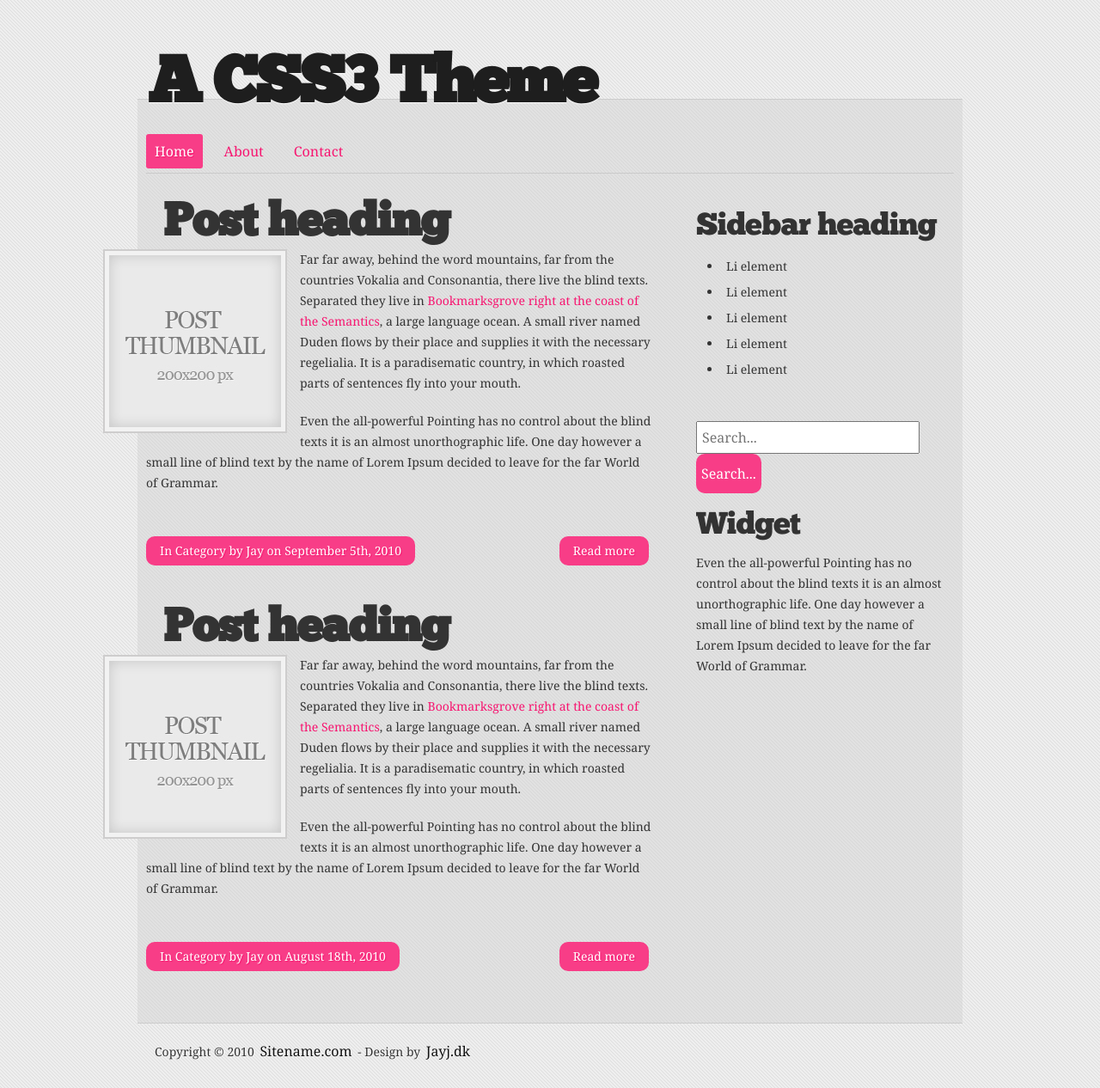
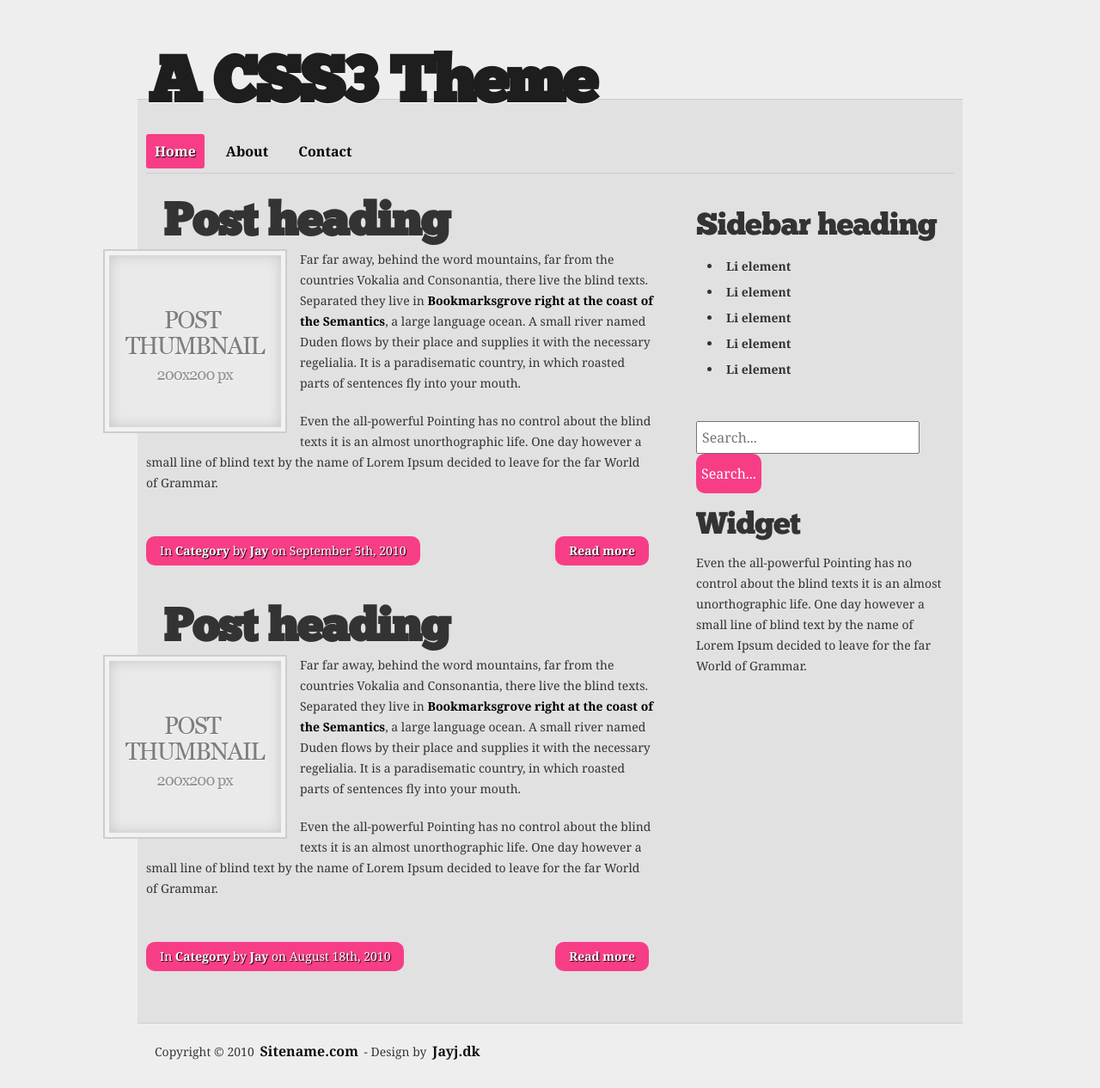
Before and after one commit to nikillpop/4chan, a PHP site: page / in a window 1280 px wide. Shown: the whole page at 86% size. Run offline with PHP 8.4, Linux system fonts and the light colour scheme; some libraries are stand-ins or nearby versions.

Commit message:
CSS Work

```diff
--- a/style.css
+++ b/style.css
@@ -69,7 +69,7 @@ h1, h2, h3, h4, h5, h6 { font-weight: normal; }
 /* End reset */
 
 body {
-	background: #eee url(images/bg.png) repeat;
+	background: #eee;
 	color: #333333;
 	font: 14px/24px Georgia, 'Times New Roman', Times, serif;
 }
@@ -83,7 +83,8 @@ footer, header, hgroup, menu, nav, section {
 /* Typography and default stuff */
 
 a {
-	color: #F71570;
+	color: #000000;
+	font-weight: bold;
 	text-decoration: none;
 	-webkit-transition: all .1s linear;
 	-moz-transition: all .1s linear;
@@ -95,7 +96,7 @@ a:hover,
 	background: #F83D87;
 	color: #fff;
 	text-decoration: none;
-	text-shadow: #F71570 1px 1px 1px;
+	text-shadow: #000000 1px 1px 1px;
 	-webkit-border-radius: 3px;
 	-moz-border-radius: 3px;
 	border-radius: 3px;
@@ -287,7 +288,7 @@ blockquote p { margin: 0; }
 	.postmeta {
 		margin: 30px 35px 0 0;
 		overflow: hidden;
-		text-shadow: 1px 1px 1px #F71570;
+		text-shadow: 1px 1px 1px #000000;
 	}
 
 	.postmeta a { color: #fff; }
@@ -439,7 +440,7 @@ input[type=submit]  {
 .btn:hover,
 .more-link:hover,
 input[type=submit]:hover {
-	background: #F71570;
+	background: #000000;
 }
 
 img.alignleft,
```
